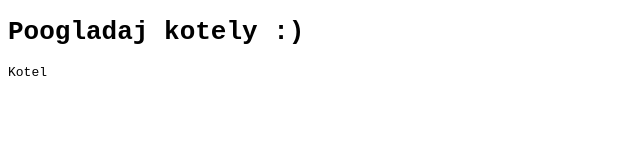
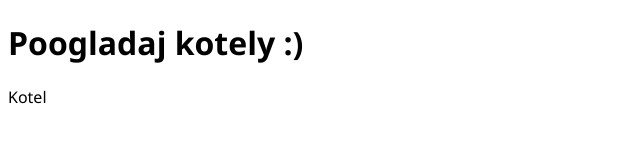
Before and after one commit to x013-b/kotely, a plain HTML site: page index.html in a window 1280 px wide. Shown: the whole page, without its empty margins (0-640 px from the left). Drawn offline with Linux system fonts and the light colour scheme.

Commit message:
Update style.css

```diff
--- a/style.css
+++ b/style.css
@@ -1,3 +1,3 @@
 * {
-    font-family: monospace;
+    font-family: 'Segoe UI', Tahoma, Geneva, Verdana, sans-serif;
 }
```
